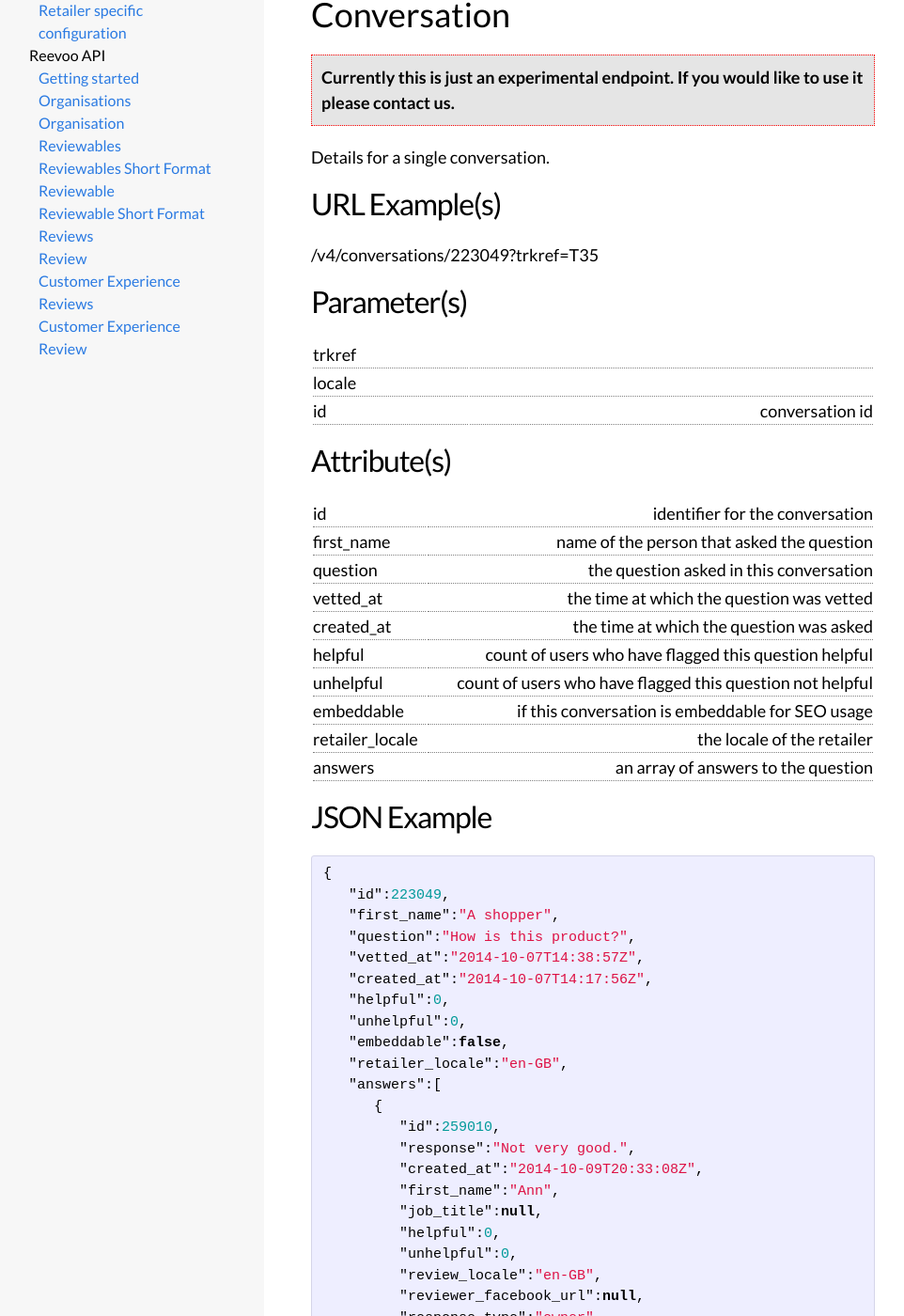
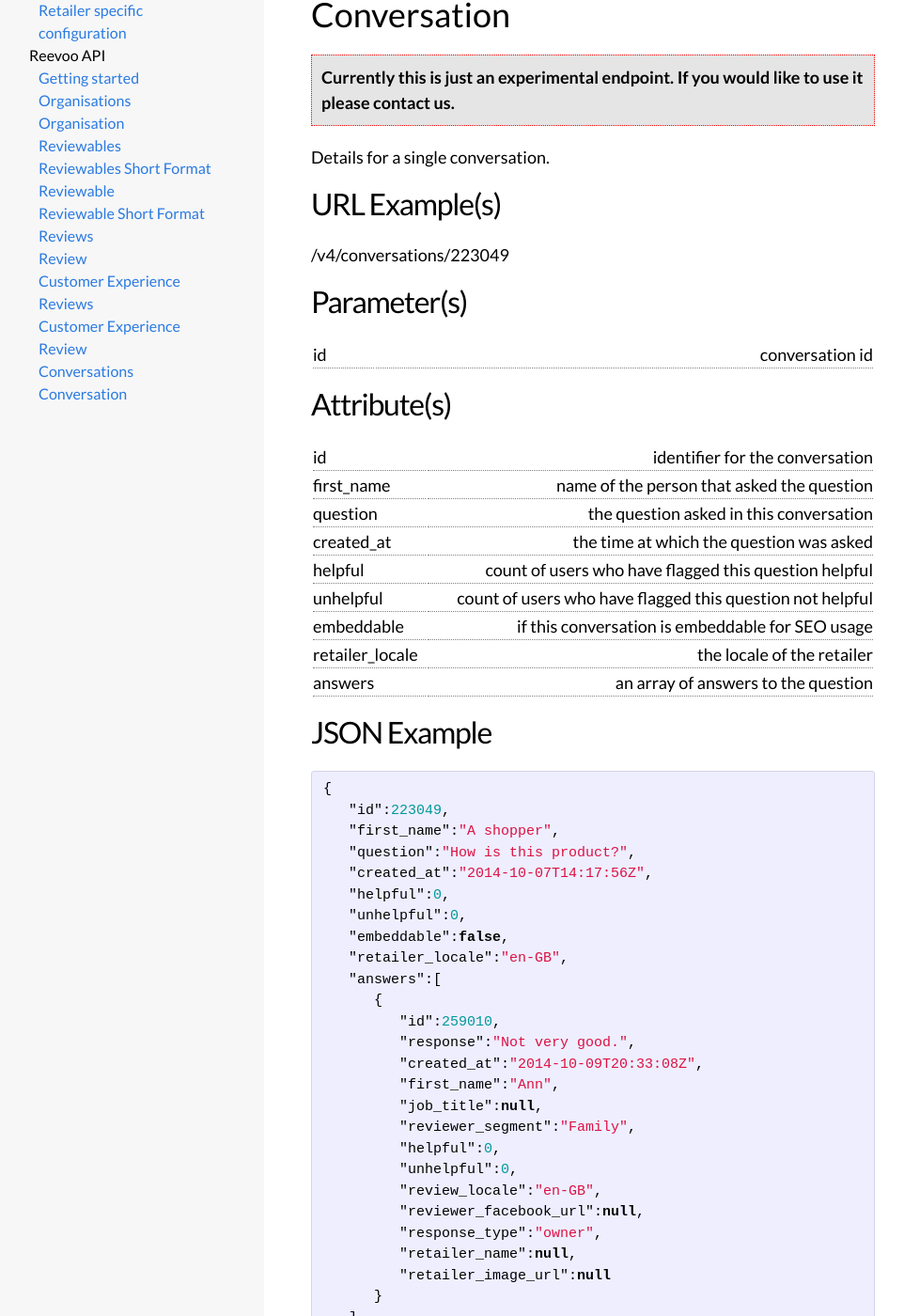
Before and after one commit to reevoo/reevoo.github.io, a Jekyll site: the page built from docs/reevooapi/conversation.markdown, in a window 1280 px wide and 1400 px high, scrolled down 273 px. Shown: the whole window at 94% size, without its empty margins (134-1096 px from the left). Built offline with Jekyll 4.4.1, drawn with Linux system fonts in a browser that asks for light colours.

Commit message:
[+DB] Update doc for conversation api

```diff
--- a/_data/docs.yml
+++ b/_data/docs.yml
@@ -34,3 +34,7 @@
     title: Customer Experience Reviews
   - id: customer-experience-review
     title: Customer Experience Review
+  - id: conversations
+    title: Conversations
+  - id: conversation
+    title: Conversation
--- a/docs/reevooapi/conversation.markdown
+++ b/docs/reevooapi/conversation.markdown
@@ -16,14 +15,12 @@
 Details for a single conversation.
 
 ## URL Example(s)
-/v4/conversations/223049?trkref=T35
+/v4/conversations/223049
 
 
 ## Parameter(s)
 
 {: .documentation}
-|trkref     |         |
-|locale     |         |
 |id         |conversation id|
 
 
@@ -33,7 +30,6 @@
 |id              |identifier for the conversation                              |
 |first_name      |name of the person that asked the question                   |
 |question        |the question asked in this conversation                      |
-|vetted_at       |the time at which the question was vetted                    |
 |created_at      |the time at which the question was asked                     |
 |helpful         |count of users who have flagged this question helpful        |
 |unhelpful       |count of users who have flagged this question not helpful    |
@@ -47,7 +43,6 @@
    "id":223049,
    "first_name":"A shopper",
    "question":"How is this product?",
-   "vetted_at":"2014-10-07T14:38:57Z",
    "created_at":"2014-10-07T14:17:56Z",
    "helpful":0,
    "unhelpful":0,
@@ -60,6 +55,7 @@
          "created_at":"2014-10-09T20:33:08Z",
          "first_name":"Ann",
          "job_title":null,
+         "reviewer_segment":"Family",
          "helpful":0,
          "unhelpful":0,
          "review_locale":"en-GB",
```
Also changed, not shown: other parts of docs/reevooapi/conversation.markdown (+1 -2 lines), docs/reevooapi/conversations.markdown (+4 -3 lines).
